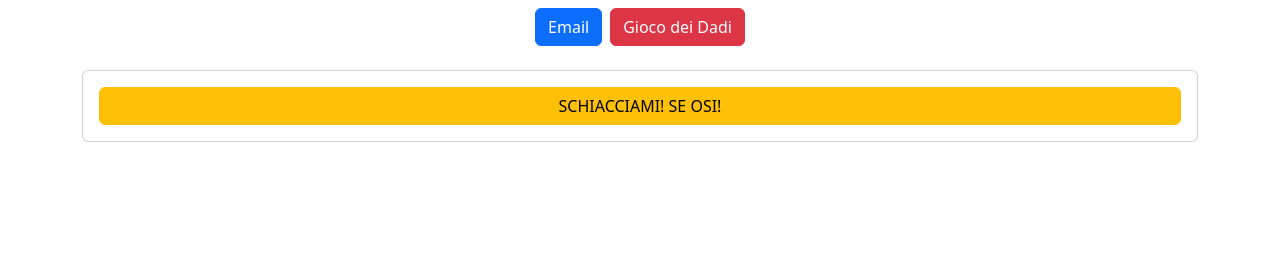
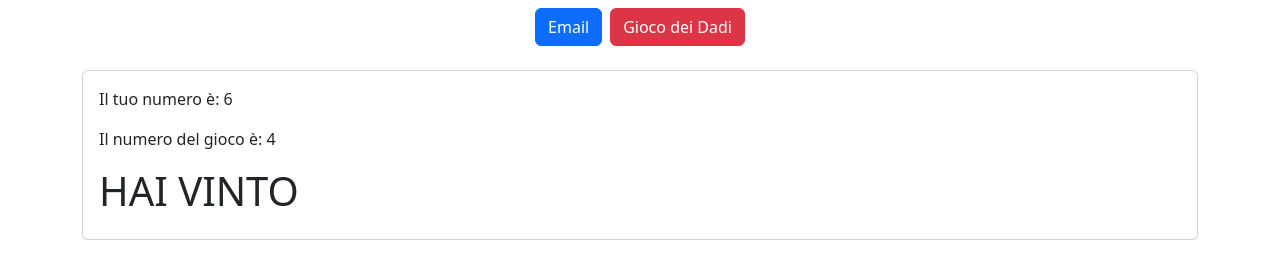
Before and after one commit to GersonMembrillo/js-mail-dadi, a plain HTML site: page index.html in a window 1280 px wide. Both pictures are taken after a click on the button "Gioco dei Dadi". Drawn offline with nearby package versions, Linux system fonts and the light colour scheme.

Commit message:
add js for dicegame

```diff
--- a/index.html
+++ b/index.html
@@ -53,24 +53,11 @@
 					</div>
 				</div>
 				<div class="collapse" id="collapseExample2">
-					<div class="card card-body">
-						<button type="button" class="btn btn-warning button-game">SCHIACCIAMI! SE OSI!</button>
-
-				<!-- <form>
-					<div class="mb-3">
-						<label for="exampleInputEmail1" class="form-label">Email address</label>
-						<input
-							type="email"
-							class="form-control"
-							id="exampleInputEmail1"
-							aria-describedby="emailHelp"
-						/>
-						<div id="emailHelp" class="form-text">
-							Check your email if you don't know you are invited.
-						</div>
-					</div>
-					<button type="submit" class="btn btn-primary">Submit</button>
-				</form> -->
+					<div id="second-card" class="card card-body">
+						<div id="game ">
+							<p>Il tuo numero è: <span id="demo"></span></p>
+							<p>Il numero del gioco è: <span id="demo2"></span></p>
+								<h1 class="winner"></h1></div>
 			</div>
 		</div>
 
--- a/js/script.js
+++ b/js/script.js
@@ -34,11 +34,22 @@ function checkList(e) {
 	if (invited) {
 		firstCard.innerHTML += `<h1>la tua email è nella lista, Benvenuto</h1>`;
 	} else {
-		firstCard.innerHTML += `<h1>TU!<br>NON PUOI!<br>PASSARE!</h1>`;
+		firstCard.innerHTML += `<img class="pt-3" src="./img/tunonpuoipassare.gif" alt="">`;
 	}
 }
 
-const btnGame = document.querySelector('.button-game');
-btnEmail.addEventListener('click', checkGame);
+let myNumber = (document.getElementById('demo').innerHTML += Math.floor(Math.random() * 6) + 1);
+
+let gameNumber = (document.getElementById('demo2').innerHTML += Math.floor(Math.random() * 6) + 1);
+
+let winner = document.querySelector('.winner');
+
+if (myNumber > gameNumber) {
+	winner.innerHTML += `HAI VINTO`;
+} else if (myNumber < gameNumber) {
+	winner.innerHTML += `HA VINTO IL GIOCO`;
+} else {
+	winner.innerHTML += `PAREGGIO`;
+}
 
 /* MI FERMO PERHCE NON STO MOLTO BENE */
```
Also changed, not shown: 1 other file.
